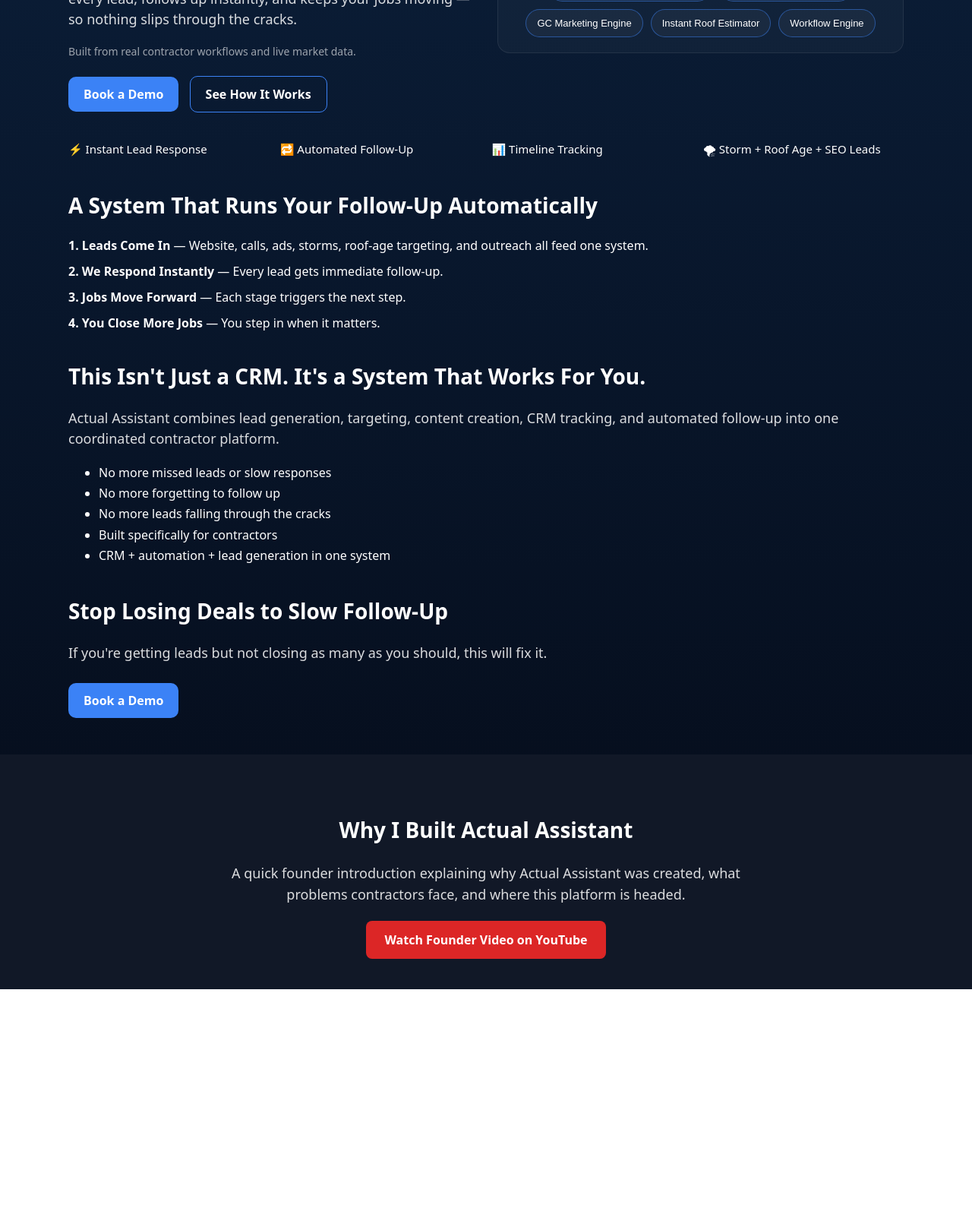
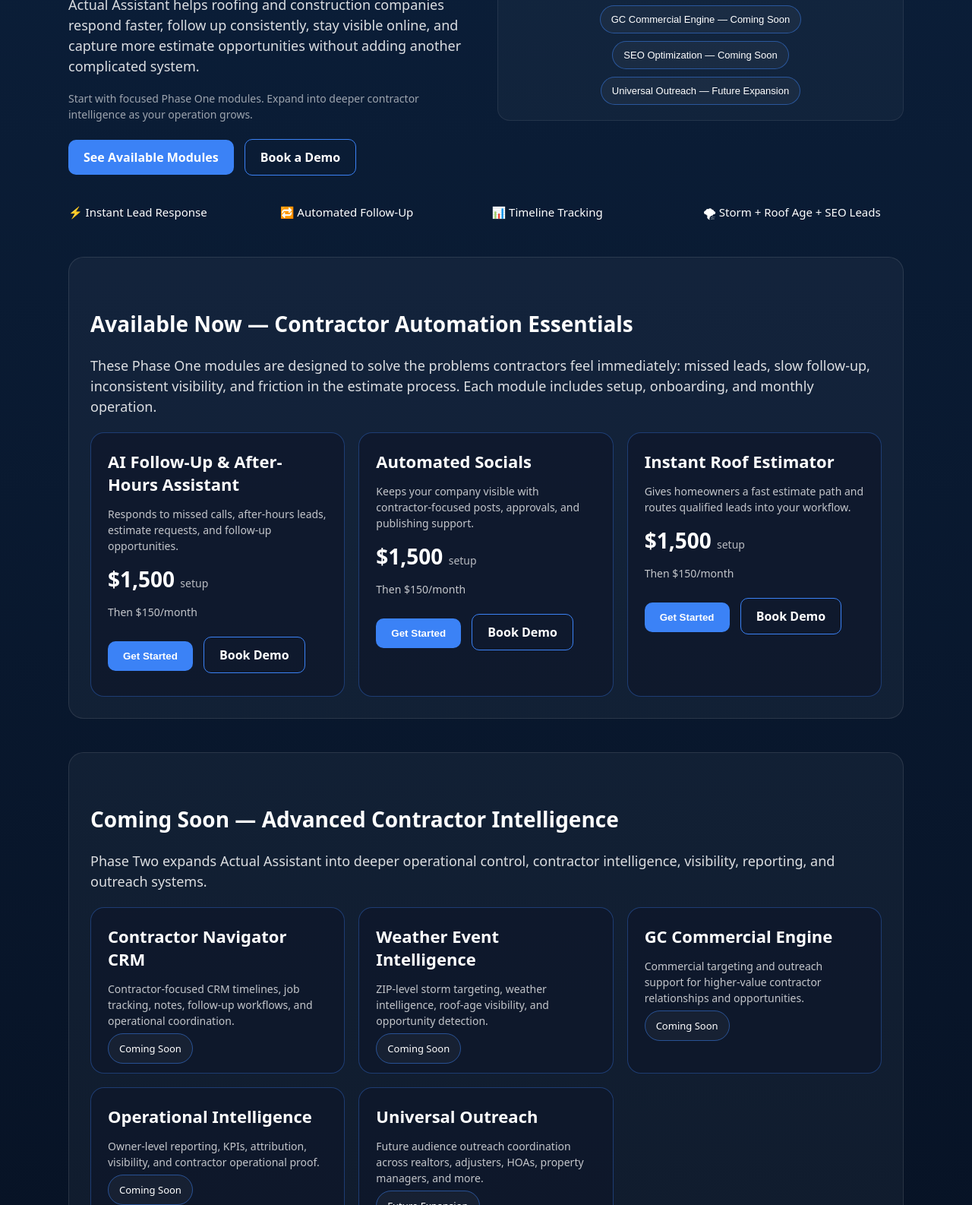
Before and after one commit to AcctMask/actual-assistant-site, a plain HTML site: page index.html in a window 1280 px wide. Shown: the part 275-1861 px from the top of the page at 76% size. Before the commit the page ends 1577 px from the top, so only its background shows below. Drawn offline with Linux system fonts and the light colour scheme.

Commit message:
Add Phase One sales positioning and Stripe checkout flow

```diff
--- a/index.html
+++ b/index.html
@@ -23,30 +23,41 @@
 .modal-card{max-width:760px;width:100%;background:#08172c;border:1px solid rgba(255,255,255,.12);border-radius:18px;padding:26px;box-shadow:0 30px 80px rgba(0,0,0,.4)}
 .modal-card h2{margin-top:0}.modal-card p,.modal-card li{font-size:16px}.close{float:right;background:none;border:1px solid rgba(255,255,255,.25);color:white;border-radius:8px;padding:6px 10px;cursor:pointer}
 @media(max-width:900px){.hero{grid-template-columns:1fr}.grid{grid-template-columns:repeat(2,1fr)}}
+
+.phase-one{margin-top:44px;padding:28px;border:1px solid rgba(255,255,255,.1);border-radius:20px;background:rgba(255,255,255,.04)}
+.pricing-grid{display:grid;grid-template-columns:repeat(3,1fr);gap:18px;margin-top:20px}
+.price-card{border:1px solid rgba(59,130,246,.35);border-radius:18px;padding:22px;background:rgba(15,23,42,.72)}
+.price-card h3{margin:0 0 10px 0;font-size:22px}
+.price{font-size:28px;font-weight:800;margin:14px 0 4px}
+.price small{font-size:14px;opacity:.7;font-weight:500}
+.card-note{font-size:14px;opacity:.75}
+.buy-btn{border:0;cursor:pointer;background:#3b82f6}
+.buy-btn:disabled{opacity:.6;cursor:not-allowed}
+@media(max-width:900px){.pricing-grid{grid-template-columns:1fr}}
+
 </style>
 </head>
 <body>
 <div class="container">
   <div class="hero">
     <div>
+      <p class="small">Built by contractors, for contractors.</p>
       <h1>Never Miss a Lead. Close More Jobs Automatically.</h1>
-      <p>Actual Assistant identifies where opportunities exist, captures every lead, follows up instantly, and keeps your jobs moving — so nothing slips through the cracks.</p>
-      <p class="small">Built from real contractor workflows and live market data.</p>
-      <a href="/demo" class="btn primary">Book a Demo</a>
-      <a href="#how" class="btn secondary">See How It Works</a>
+      <p>Actual Assistant helps roofing and construction companies respond faster, follow up consistently, stay visible online, and capture more estimate opportunities without adding another complicated system.</p>
+      <p class="small">Start with focused Phase One modules. Expand into deeper contractor intelligence as your operation grows.</p>
+      <a href="#phase-one" class="btn primary">See Available Modules</a>
+      <a href="/demo" class="btn secondary">Book a Demo</a>
     </div>
 
     <div class="bubble-box">
-      <button class="bubble highlight" onclick="openModule('autopilot')">AI Follow-Up Engine</button>
-      <button class="bubble highlight" onclick="openModule('crm')">Full CRM Tracking</button>
-      <button class="bubble" onclick="openModule('seo')">SEO AI Optimizer</button>
-      <button class="bubble" onclick="openModule('storm')">Storm Tracking Lead Generator</button>
-      <button class="bubble" onclick="openModule('roofage')">Roof Age Lead Generator</button>
-      <button class="bubble" onclick="openModule('social')">Automated Social Media Engine</button>
-      <button class="bubble" onclick="openModule('evergreen')">Evergreen Social Posting</button>
-      <button class="bubble" onclick="openModule('gc')">GC Marketing Engine</button>
-      <button class="bubble" onclick="openModule('estimator')">Instant Roof Estimator</button>
-      <button class="bubble" onclick="openModule('workflow')">Workflow Engine</button>
+      <button class="bubble highlight" onclick="openModule('autopilot')">AI Follow-Up & After-Hours Assistant</button>
+      <button class="bubble highlight" onclick="openModule('social')">Automated Socials</button>
+      <button class="bubble highlight" onclick="openModule('estimator')">Instant Roof Estimator</button>
+      <button class="bubble" onclick="openModule('crm')">Contractor Navigator CRM — Coming Soon</button>
+      <button class="bubble" onclick="openModule('storm')">Weather Event Intelligence — Coming Soon</button>
+      <button class="bubble" onclick="openModule('gc')">GC Commercial Engine — Coming Soon</button>
+      <button class="bubble" onclick="openModule('seo')">SEO Optimization — Coming Soon</button>
+      <button class="bubble" onclick="openModule('workflow')">Universal Outreach — Future Expansion</button>
     </div>
   </div>
 
@@ -56,6 +67,105 @@
     <div>📊 Timeline Tracking</div>
     <div>🌪 Storm + Roof Age + SEO Leads</div>
   </div>
+
+
+  <section class="phase-one" id="phase-one">
+    <h2>Available Now — Contractor Automation Essentials</h2>
+    <p>
+      These Phase One modules are designed to solve the problems contractors feel immediately:
+      missed leads, slow follow-up, inconsistent visibility, and friction in the estimate process.
+      Each module includes setup, onboarding, and monthly operation.
+    </p>
+
+    <div class="pricing-grid">
+      <div class="price-card">
+        <h3>AI Follow-Up & After-Hours Assistant</h3>
+        <p class="card-note">Responds to missed calls, after-hours leads, estimate requests, and follow-up opportunities.</p>
+        <div class="price">$1,500 <small>setup</small></div>
+        <p class="card-note">Then $150/month</p>
+        <button class="btn primary buy-btn" onclick="startCheckout('ai-follow-up')">Get Started</button>
+        <a href="/demo" class="btn secondary">Book Demo</a>
+      </div>
+
+      <div class="price-card">
+        <h3>Automated Socials</h3>
+        <p class="card-note">Keeps your company visible with contractor-focused posts, approvals, and publishing support.</p>
+        <div class="price">$1,500 <small>setup</small></div>
+        <p class="card-note">Then $150/month</p>
+        <button class="btn primary buy-btn" onclick="startCheckout('automated-socials')">Get Started</button>
+        <a href="/demo" class="btn secondary">Book Demo</a>
+      </div>
+
+      <div class="price-card">
+        <h3>Instant Roof Estimator</h3>
+        <p class="card-note">Gives homeowners a fast estimate path and routes qualified leads into your workflow.</p>
+        <div class="price">$1,500 <small>setup</small></div>
+        <p class="card-note">Then $150/month</p>
+        <button class="btn primary buy-btn" onclick="startCheckout('roof-estimator')">Get Started</button>
+        <a href="/demo" class="btn secondary">Book Demo</a>
+      </div>
+    </div>
+  </section>
+
+
+  <section class="phase-one" id="coming-soon">
+    <h2>Coming Soon — Advanced Contractor Intelligence</h2>
+
+    <p>
+      Phase Two expands Actual Assistant into deeper operational control,
+      contractor intelligence, visibility, reporting, and outreach systems.
+    </p>
+
+    <div class="pricing-grid">
+
+      <div class="price-card">
+        <h3>Contractor Navigator CRM</h3>
+        <p class="card-note">
+          Contractor-focused CRM timelines, job tracking, notes,
+          follow-up workflows, and operational coordination.
+        </p>
+        <span class="bubble">Coming Soon</span>
+      </div>
+
+      <div class="price-card">
+        <h3>Weather Event Intelligence</h3>
+        <p class="card-note">
+          ZIP-level storm targeting, weather intelligence,
+          roof-age visibility, and opportunity detection.
+        </p>
+        <span class="bubble">Coming Soon</span>
+      </div>
+
+      <div class="price-card">
+        <h3>GC Commercial Engine</h3>
+        <p class="card-note">
+          Commercial targeting and outreach support for higher-value
+          contractor relationships and opportunities.
+        </p>
+        <span class="bubble">Coming Soon</span>
+      </div>
+
+      <div class="price-card">
+        <h3>Operational Intelligence</h3>
+        <p class="card-note">
+          Owner-level reporting, KPIs, attribution,
+          visibility, and contractor operational proof.
+        </p>
+        <span class="bubble">Coming Soon</span>
+      </div>
+
+      <div class="price-card">
+        <h3>Universal Outreach</h3>
+        <p class="card-note">
+          Future audience outreach coordination across realtors,
+          adjusters, HOAs, property managers, and more.
+        </p>
+        <span class="bubble">Future Expansion</span>
+      </div>
+
+    </div>
+  </section>
+
 
   <h2 id="how">A System That Runs Your Follow-Up Automatically</h2>
   <div class="steps">
@@ -92,24 +202,24 @@
 <script>
 const modules = {
   autopilot:{
-    title:"AI Follow-Up Engine",
+    title:"AI Follow-Up & After-Hours Assistant",
     body:`<p><strong>Purpose:</strong> Automatically follows up with leads so contractors do not lose jobs due to slow response.</p>
     <p><strong>How it works:</strong> When a lead or job stage changes, the system sends the right text or email based on that stage.</p>
     <p><strong>Connects to:</strong> CRM, estimator, website leads, calls, and future lead engines.</p>`
   },
   crm:{
-    title:"Full CRM Tracking",
+    title:"Contractor Navigator CRM",
     body:`<p><strong>Purpose:</strong> Keeps every lead, job, note, file, and customer interaction in one place.</p>
     <p><strong>How it works:</strong> Leads enter the CRM, move through stages, and every action is logged in a timeline.</p>
     <p><strong>Why it matters:</strong> Nothing gets lost, forgotten, or buried in texts and inboxes.</p>`
   },
   seo:{
-    title:"SEO AI Optimizer",
+    title:"SEO Optimization",
     body:`<p><strong>Purpose:</strong> Builds long-term visibility so contractors are found online without relying only on paid ads.</p>
     <p><strong>How it works:</strong> Creates search-friendly pages and content tied to services, locations, storms, and roofing needs.</p>`
   },
   storm:{
-    title:"Storm Tracking Lead Generator",
+    title:"Weather Event Intelligence",
     body:`<p><strong>Purpose:</strong> Finds real storm-related roofing opportunities.</p>
     <p><strong>How it works:</strong> Uses weather data to identify affected areas, rank ZIP codes, and trigger marketing opportunities.</p>`
   },
@@ -119,7 +229,7 @@
     <p><strong>How it works:</strong> Uses roof-age intelligence and geographic targeting to identify better outreach areas before homeowners start shopping.</p>`
   },
   social:{
-    title:"Automated Social Media Engine",
+    title:"Automated Socials",
     body:`<p><strong>Purpose:</strong> Turns weather, roof-age, and service-area opportunities into marketing posts.</p>
     <p><strong>How it works:</strong> Generates localized content and queues it for approval or posting.</p>`
   },
@@ -139,7 +249,7 @@
     <p><strong>How it works:</strong> Visitors enter project information, receive estimate guidance, and the lead flows into the CRM.</p>`
   },
   workflow:{
-    title:"Event-Driven Workflow Engine",
+    title:"Universal Outreach",
     body:`<p><strong>Purpose:</strong> Makes the platform act automatically when something important happens.</p>
     <p><strong>How it works:</strong> Events like new lead, estimate sent, contract sent, no response, storm detected, or roof-age opportunity trigger follow-up, tasks, alerts, and timeline logs.</p>`
   }
@@ -153,6 +263,29 @@
 function closeModule(){
   document.getElementById("modal").style.display = "none";
 }
+
+async function startCheckout(moduleId){
+  try {
+    const response = await fetch("/api/create-checkout-session", {
+      method: "POST",
+      headers: {"Content-Type": "application/json"},
+      body: JSON.stringify({ module_id: moduleId })
+    });
+
+    const data = await response.json();
+
+    if (!response.ok || !data.url) {
+      alert(data.error || "Checkout could not be started.");
+      return;
+    }
+
+    window.location.href = data.url;
+  } catch (error) {
+    console.error(error);
+    alert("Checkout could not be started.");
+  }
+}
+
 </script>
 
 <section style="padding:40px 20px;text-align:center;background:#111827;color:white;">
@@ -180,6 +313,22 @@
   </a>
 </section>
 
+
+<footer style="padding:32px 20px;text-align:center;border-top:1px solid rgba(255,255,255,.08);color:white;background:#050b18;">
+  <p class="small">
+    Actual Assistant provides contractor automation software, onboarding, and operational support.
+    Services are provided as subscription-based software and implementation support. Results may vary by market,
+    response time, existing lead flow, and contractor execution.
+  </p>
+  <p class="small">
+    <a href="/terms" style="color:#93c5fd;">Terms of Service</a>
+    &nbsp;•&nbsp;
+    <a href="/privacy" style="color:#93c5fd;">Privacy Policy</a>
+    &nbsp;•&nbsp;
+    <a href="mailto:support@actualassistance.com" style="color:#93c5fd;">Contact Support</a>
+  </p>
+</footer>
+
 </body>
 
 </html>
```
Also changed, not shown: api/create-checkout-session.js (added, +84 -0 lines).
